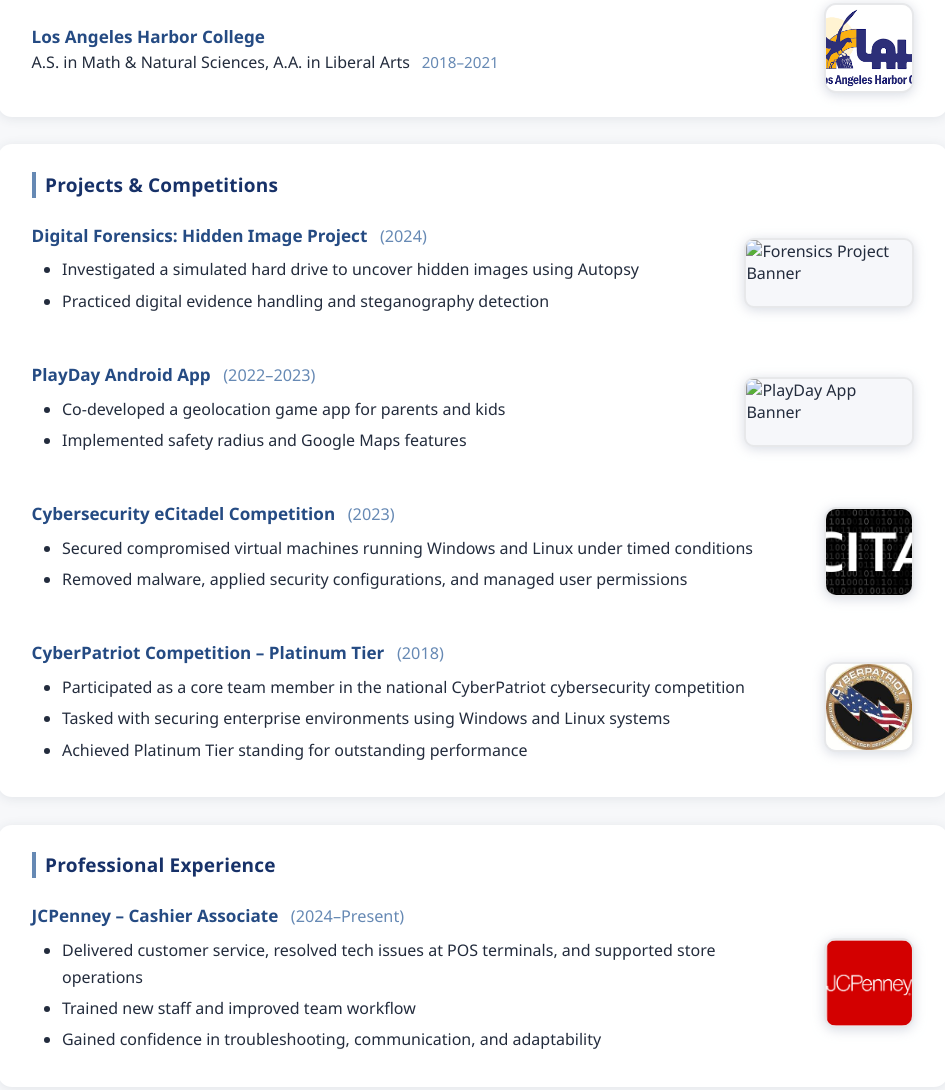
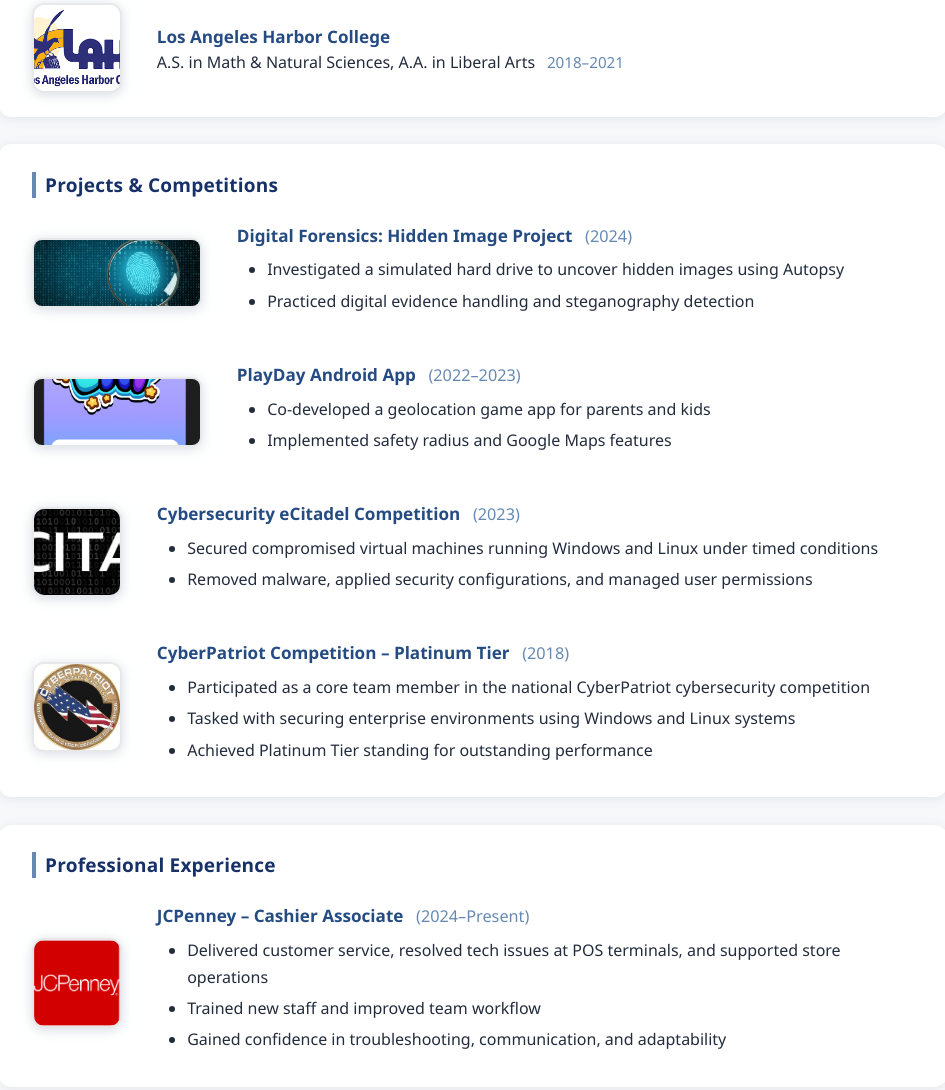
Before and after one commit to JsyCo/jsycorado-resume-site, a plain HTML site: page index.html in a window 1280 px wide. Shown: the part 1340-2430 px from the top of the page, without its empty margins (167-1112 px from the left). Drawn offline with Linux system fonts and the light colour scheme.

Commit message:
Left side images & images added

```diff
--- a/index.html
+++ b/index.html
@@ -59,6 +59,7 @@
             <div class="section-content">
                 <h2>Certificates</h2>
                 <div class="item-row">
+                    <img src="images/comptia-a-plus.png" alt="CompTIA A+ badge" class="adapt-img square-img">
                     <div class="item-text">
                         <h3>CompTIA A+ <span class="item-date">(Expected 2025)</span></h3>
                         <ul>
@@ -66,7 +67,6 @@
                             <li>Security best practices and real-world scenario problem-solving</li>
                         </ul>
                     </div>
-                    <img src="images/comptia-a-plus.png" alt="CompTIA A+ badge" class="adapt-img square-img">
                 </div>
             </div>
         </section>
@@ -76,27 +76,27 @@
             <div class="section-content">
                 <h2>Education</h2>
                 <div class="item-row">
+                    <img src="images/csulb-logo.png" alt="CSU Long Beach logo" class="adapt-img square-img">
                     <div class="item-text">
                         <h3>California State University, Long Beach</h3>
                         <p>B.S. in Engineering: Computer Science (Minor: Cyber Security Applications) <span class="item-date">2021–2025</span></p>
                     </div>
-                    <img src="images/csulb-logo.png" alt="CSU Long Beach logo" class="adapt-img square-img">
                 </div>
                 <div class="item-row">
+                    <img src="images/lahc-logo.png" alt="Los Angeles Harbor College logo" class="adapt-img square-img">
                     <div class="item-text">
                         <h3>Los Angeles Harbor College</h3>
                         <p>A.S. in Math & Natural Sciences, A.A. in Liberal Arts <span class="item-date">2018–2021</span></p>
                     </div>
-                    <img src="images/lahc-logo.png" alt="Los Angeles Harbor College logo" class="adapt-img square-img">
                 </div>
             </div>
         </section>
 
-        <!-- Projects & Competitions -->
+        <!-- Projects & Competitions: images on the right -->
         <section id="projects" class="section-row">
             <div class="section-content">
                 <h2>Projects & Competitions</h2>
-                <div class="item-row">
+                <div class="item-row reverse-row">
                     <div class="item-text">
                         <h3>Digital Forensics: Hidden Image Project <span class="item-date">(2024)</span></h3>
                         <ul>
@@ -106,7 +106,7 @@
                     </div>
                     <img src="images/forensics-project-banner.jpg" alt="Forensics Project Banner" class="adapt-img banner-img">
                 </div>
-                <div class="item-row">
+                <div class="item-row reverse-row">
                     <div class="item-text">
                         <h3>PlayDay Android App <span class="item-date">(2022–2023)</span></h3>
                         <ul>
@@ -116,7 +116,7 @@
                     </div>
                     <img src="images/playday-app-banner.png" alt="PlayDay App Banner" class="adapt-img banner-img">
                 </div>
-                <div class="item-row">
+                <div class="item-row reverse-row">
                     <div class="item-text">
                         <h3>Cybersecurity eCitadel Competition <span class="item-date">(2023)</span></h3>
                         <ul>
@@ -126,7 +126,7 @@
                     </div>
                     <img src="images/ecitadel-logo.png" alt="eCitadel Competition Logo" class="adapt-img square-img">
                 </div>
-                <div class="item-row">
+                <div class="item-row reverse-row">
                     <div class="item-text">
                         <h3>CyberPatriot Competition – Platinum Tier <span class="item-date">(2018)</span></h3>
                         <ul>
@@ -145,6 +145,7 @@
             <div class="section-content">
                 <h2>Professional Experience</h2>
                 <div class="item-row">
+                    <img src="images/jcpenney-logo.png" alt="JCPenney logo" class="adapt-img square-img">
                     <div class="item-text">
                         <h3>JCPenney – Cashier Associate <span class="item-date">(2024–Present)</span></h3>
                         <ul>
@@ -153,7 +154,6 @@
                             <li>Gained confidence in troubleshooting, communication, and adaptability</li>
                         </ul>
                     </div>
-                    <img src="images/jcpenney-logo.png" alt="JCPenney logo" class="adapt-img square-img">
                 </div>
             </div>
         </section>
@@ -163,6 +163,7 @@
             <div class="section-content">
                 <h2>Leadership & Activities</h2>
                 <div class="item-row">
+                    <img src="images/srla-photo.jpg" alt="SRLA Event Photo" class="adapt-img banner-img">
                     <div class="item-text">
                         <h3>Students Run LA – Volunteer/Runner <span class="item-date">(2017–2018)</span></h3>
                         <ul>
@@ -170,7 +171,6 @@
                             <li>Developed leadership, communication, and event coordination skills</li>
                         </ul>
                     </div>
-                    <img src="images/srla-photo.jpg" alt="SRLA Event Photo" class="adapt-img banner-img">
                 </div>
             </div>
         </section>
--- a/style.css
+++ b/style.css
@@ -11,7 +11,6 @@ html, body {
     color: #232c3d;
 }
 
-/* Header */
 header {
     text-align: center;
     padding: 2.4rem 1rem 1.2rem 1rem;
@@ -107,16 +106,34 @@ main {
     gap: 0.7em;
 }
 
-/* Item row for name/text + image right */
+/* Item row for name/text + image left (default) */
 .item-row {
     display: flex;
     align-items: center;
-    justify-content: space-between;
+    justify-content: flex-start;
     gap: 2.2rem;
     margin-bottom: 1.6rem;
 }
 .item-row:last-child {
     margin-bottom: 0;
+}
+.item-row > img {
+    order: 0;
+}
+.item-row .item-text {
+    order: 1;
+}
+
+/* Reverse row for Projects & Competitions: image right */
+.reverse-row {
+    flex-direction: row-reverse;
+    justify-content: flex-end;
+}
+.reverse-row > img {
+    order: 1;
+}
+.reverse-row .item-text {
+    order: 0;
 }
 
 .item-text {
@@ -130,7 +147,8 @@ main {
     border: 2px solid #e7e8ea;
     box-shadow: 0 2px 12px #c2c9d6a5;
     object-fit: cover;
-    margin-left: 1.2em;
+    margin-left: 0;
+    margin-right: 0;
     max-width: 180px;
     max-height: 110px;
     min-width: 70px;
@@ -155,13 +173,15 @@ main {
     main {
         padding: 0 0.6rem;
     }
-    .item-row {
-        flex-direction: column;
+    .item-row,
+    .reverse-row {
+        flex-direction: column !important;
         align-items: flex-start;
         gap: 0.9rem;
     }
     .adapt-img {
         margin-left: 0;
+        margin-right: 0;
         margin-top: 0.5em;
         max-width: 98vw;
     }
@@ -176,7 +196,6 @@ main {
     }
 }
 
-/* Section Titles */
 h1, h2 {
     color: #173168;
     margin-bottom: 0.5em;
```
Also changed, not shown: images/forensics-project-banner.jpg (renamed from images/forensics-project.jpg), images/playday-app-banner.png (added).
